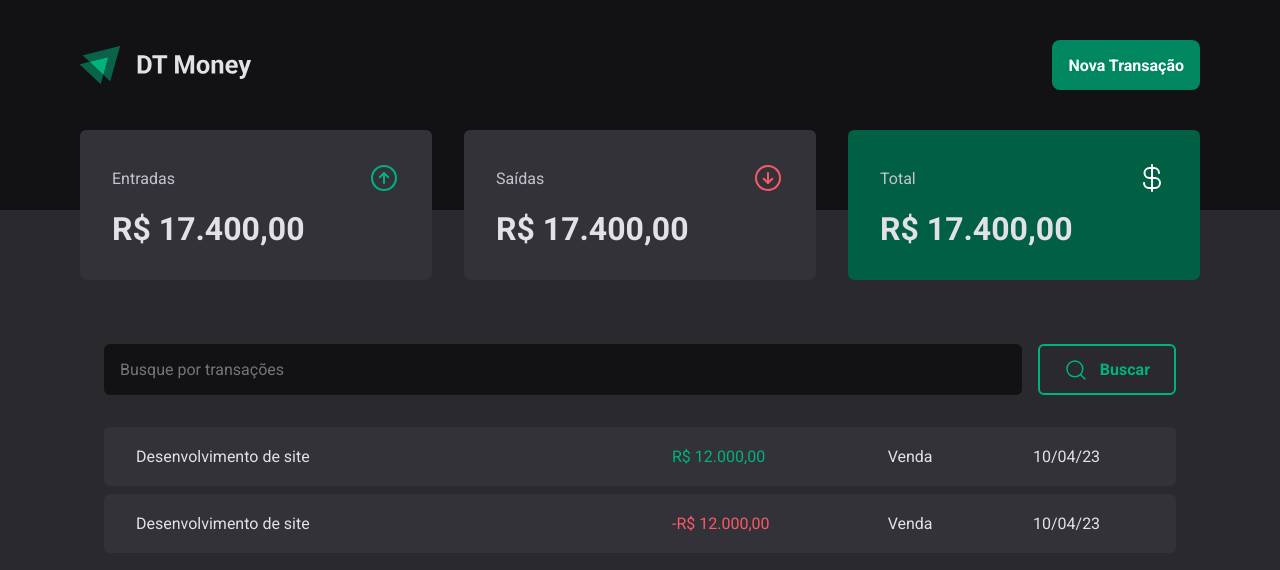
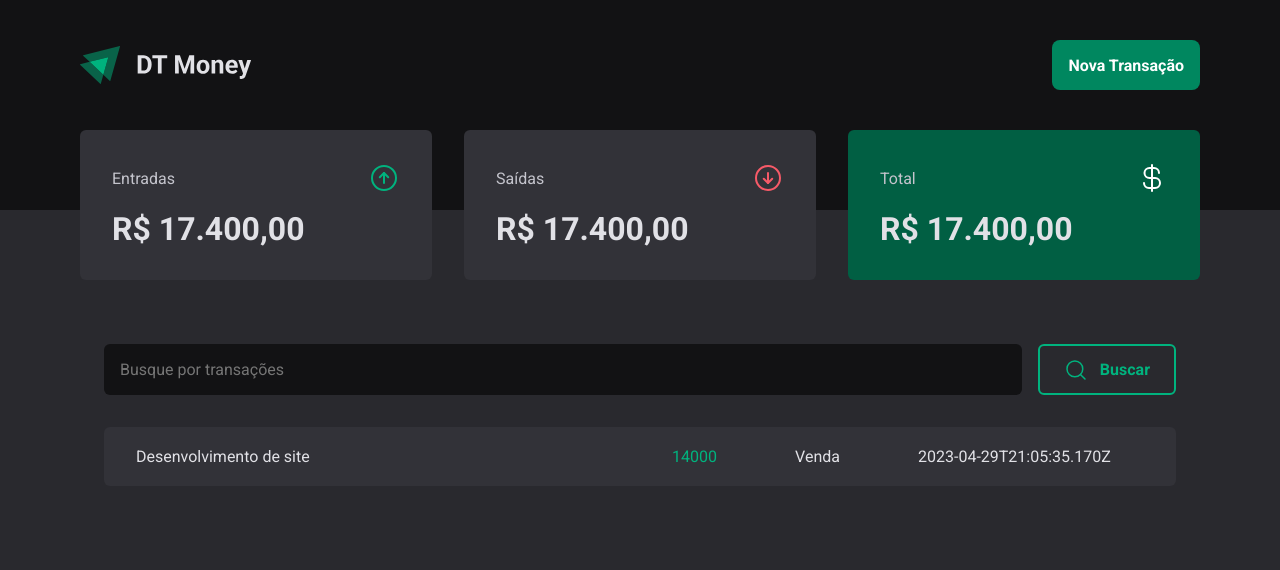
Before and after one commit to ThomasDixini/DTMoney, a React (Vite) app: page / in a window 1280 px wide. Shown: the top 570 px of the page. Built offline with nearby package versions, Linux system fonts and the light colour scheme; data requests are answered from the project's data file.

Commit message:
json-server(feat): Fazendo requisição a API com json-server

```diff
--- a/package.json
+++ b/package.json
@@ -5,6 +5,7 @@
   "type": "module",
   "scripts": {
     "dev": "vite",
+    "dev:server": "json-server server.json -p 3333 --watch server.json -d 500",
     "build": "tsc && vite build",
     "lint": "eslint src --ext ts,tsx --report-unused-disable-directives --max-warnings 0",
     "preview": "vite preview"
@@ -28,6 +29,7 @@
     "eslint": "^8.38.0",
     "eslint-plugin-react-hooks": "^4.6.0",
     "eslint-plugin-react-refresh": "^0.3.4",
+    "json-server": "^0.17.3",
     "typescript": "^5.0.2",
     "vite": "^4.3.0"
   }
--- /dev/null
+++ b/server.json
@@ -0,0 +1,12 @@
+{
+    "transactions": [
+        {
+            "id": 1,
+            "description": "Desenvolvimento de site",
+            "price": 14000,
+            "category": "Venda",
+            "type": "income",
+            "createdAt": "2023-04-29T21:05:35.170Z"
+        }
+    ]
+}
--- a/src/pages/Transactions/Transactions.tsx
+++ b/src/pages/Transactions/Transactions.tsx
@@ -1,9 +1,33 @@
+import { useEffect, useState } from "react";
 import { Header } from "../../components/Header/Header";
 import { SearchForm } from "../../components/SearchForm";
 import { Summary } from "../../components/Summary/index";
 import { PriceHighlight, TransactionsContainer, TransactionsTable } from "./styles";
 
+interface Transaction {
+    id: number,
+    description: string,
+    category: string,
+    price: number,
+    type: 'income' | 'outcome',
+    createdAt: string,
+}
+
 export function Transactions() {
+
+    const [transacions, setTransactions] = useState<Transaction[]>([]);
+
+    async function loadTransactions() {
+        const response = await fetch(`http://localhost:3333/transactions`)
+        const data = await response.json();
+
+        setTransactions(data)
+    }
+
+    useEffect(() => {
+        loadTransactions();
+    }, [])
+
     return (
         <>
             <Header />
@@ -12,26 +36,22 @@
                 <SearchForm />
                 <TransactionsTable>
                         <tbody>
-                            <tr>
-                                <td width="50%"> Desenvolvimento de site </td>
-                                <td>
-                                    <PriceHighlight variant="income">
-                                        R$ 12.000,00
-                                    </PriceHighlight>
-                                </td>
-                                <td> Venda </td>
-                                <td> 10/04/23 </td>
-                            </tr>
-                            <tr>
-                                <td width="50%"> Desenvolvimento de site </td>
-                                <td>
-                                    <PriceHighlight variant="outcome">
-                                        -R$ 12.000,00
-                                    </PriceHighlight>
-                                </td>
-                                <td> Venda </td>
-                                <td> 10/04/23 </td>
-                            </tr>
+                            {
+                                transacions.map(transaction => {
+                                    return(
+                                        <tr key={transaction.id}>
+                                            <td width="50%"> {transaction.description} </td>
+                                            <td>
+                                                <PriceHighlight variant={transaction.type}>
+                                                    {transaction.price}
+                                                </PriceHighlight>
+                                            </td>
+                                            <td> {transaction.category} </td>
+                                            <td> {transaction.createdAt} </td>
+                                        </tr>
+                                    );
+                                })
+                            }
                         </tbody>
                 </TransactionsTable>
             </TransactionsContainer>
```
Also changed, not shown: 1 other file (tests, documents, lock files or other folders).
